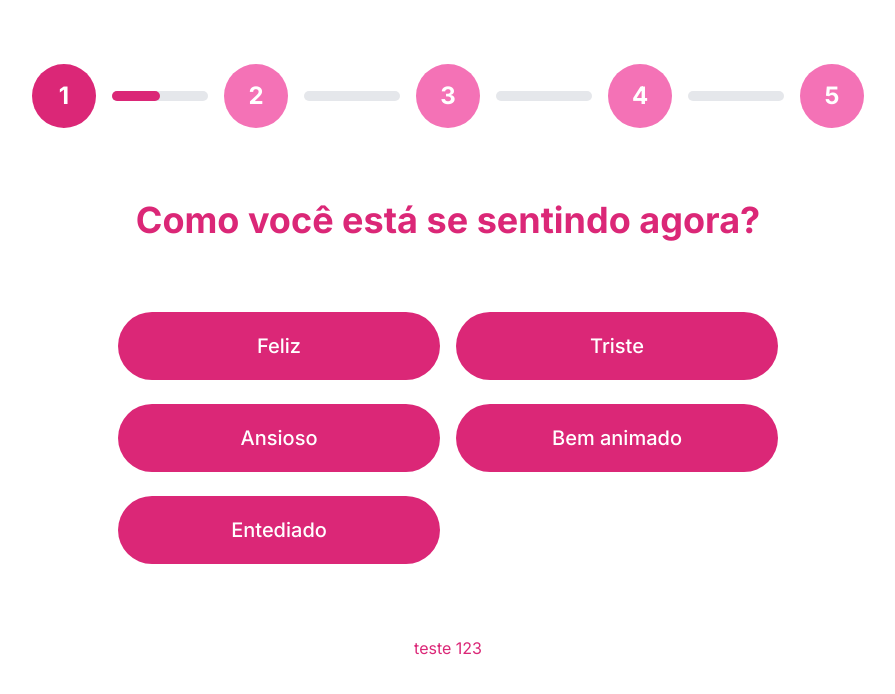
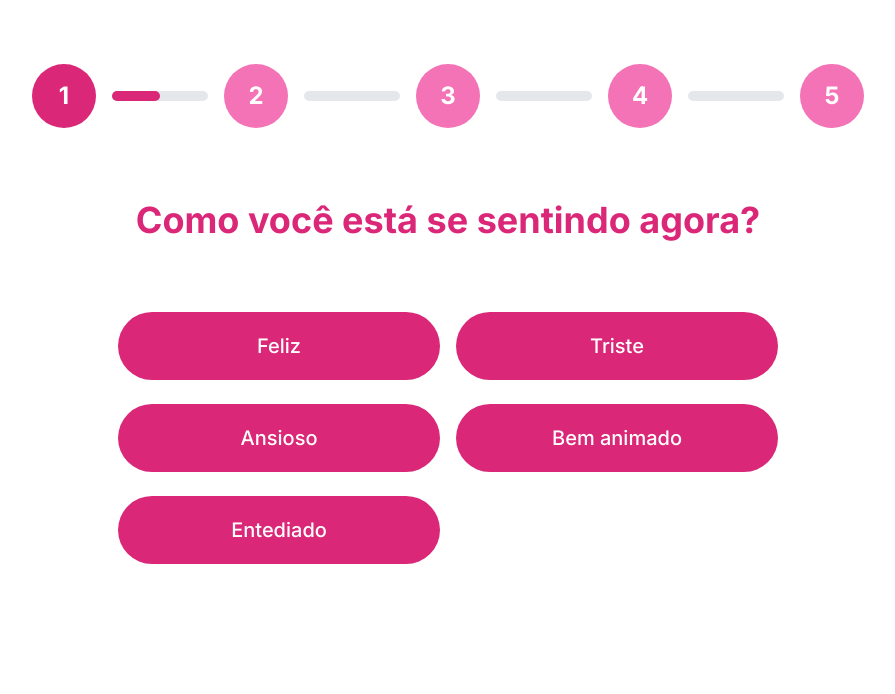
Before and after one commit to ElJohnnie/wtwt-front-end, a Next.js app: page / in a window 1280 px wide. Shown: the top 694 px of the page, without its empty margins (192-1087 px from the left). Built offline with nearby package versions, Linux system fonts and the light colour scheme.

Commit message:
fix: fix result page

```diff
--- a/app/result/page.tsx
+++ b/app/result/page.tsx
@@ -19,7 +19,7 @@ import { MoviesResponse, Movie } from '../../types';
 const Result: FC = () => {
   const { replace } = useNavigation();
 
-  const { answers } = useContext(AppContext);
+  const { answers, resetState } = useContext(AppContext);
 
   const [loading, setLoading] = useState(true);
 
@@ -48,6 +48,7 @@ const Result: FC = () => {
   }, [answers, replace]);
 
   const goToStart = () => {
+    resetState();
     replace(RoutesUrls.HOME);
   };
 
@@ -72,9 +73,9 @@ const Result: FC = () => {
               />
             )}
           </div>
-          <div className="my-4 grid grid-cols-2 gap-4">
+          <div className="my-4 grid">
             <StepsButton
-              text="Refazer do início"
+              text="Refazer novamente"
               onClick={goToStart}
               icon={
                 <svg
@@ -93,25 +94,6 @@ const Result: FC = () => {
                 </svg>
               }
             />
-            <StepsButton
-              text="Outra sugestão"
-              icon={
-                <svg
-                  xmlns="http://www.w3.org/2000/svg"
-                  fill="none"
-                  viewBox="0 0 24 24"
-                  strokeWidth="1.5"
-                  stroke="currentColor"
-                  className="size-6"
-                >
-                  <path
-                    strokeLinecap="round"
-                    strokeLinejoin="round"
-                    d="M16.023 9.348h4.992v-.001M2.985 19.644v-4.992m0 0h4.992m-4.993 0 3.181 3.183a8.25 8.25 0 0 0 13.803-3.7M4.031 9.865a8.25 8.25 0 0 1 13.803-3.7l3.181 3.182m0-4.991v4.99"
-                  />
-                </svg>
-              }
-            />
           </div>
         </>
       )}
--- a/contexts/AppContext.tsx
+++ b/contexts/AppContext.tsx
@@ -24,6 +24,9 @@ const defaultState = {
     throw new Error('answerQuestion function not implemented');
   },
   showResult: false,
+  resetState: () => {
+    throw new Error('resetState function not implemented');
+  },
 };
 
 export const AppContext = createContext<AppContextProps>(defaultState);
@@ -51,7 +54,7 @@ export const AppProvider: FC<AppProviderProps> = ({ children }) => {
         { text: 'Bem animado', value: 'excited' },
         { text: 'Entediado', value: 'bored' },
       ],
-      description: 'teste 123',
+      description: '',
     },
     {
       question: 'Qual o seu estilo de filme favorito?',
@@ -66,7 +69,7 @@ export const AppProvider: FC<AppProviderProps> = ({ children }) => {
         { text: 'Thriller', value: 'Thriller' },
         { text: 'Terror/Suspense', value: 'Horror' },
       ],
-      description: 'teste 123',
+      description: '',
     },
     {
       question: 'Seu segundo estilo de filme favorito?',
@@ -81,11 +84,12 @@ export const AppProvider: FC<AppProviderProps> = ({ children }) => {
         { text: 'Thriller', value: 'Thriller' },
         { text: 'Terror/Suspense', value: 'Horror' },
       ],
-      description: 'teste 123',
+      description: '',
     },
     {
       question: 'Qual período de lançamento mais lhe convém?',
       answers: [
+        { text: '2010', value: '2010' },
         { text: '2000', value: '2000' },
         { text: '1990', value: '1990' },
         { text: '1980', value: '1980' },
@@ -94,14 +98,12 @@ export const AppProvider: FC<AppProviderProps> = ({ children }) => {
         { text: '1950', value: '1950' },
         { text: '1940', value: '1940' },
       ],
-      description: 'teste 123',
+      description: '',
     },
   ];
 
   const [currentStep, setCurrentStep] = useState<number>(0);
-
   const [showResult, setShowResult] = useState<boolean>(false);
-
   const [answeredSteps, setAnsweredSteps] = useState<boolean[]>([
     false,
     false,
@@ -150,6 +152,13 @@ export const AppProvider: FC<AppProviderProps> = ({ children }) => {
     [currentStep, nextStep, questions.length],
   );
 
+  const resetState = useCallback(() => {
+    setCurrentStep(0);
+    setShowResult(false);
+    setAnsweredSteps([false, false, false, false, false]);
+    setAnswers([]);
+  }, []);
+
   return (
     <AppContext.Provider
       value={{
@@ -162,6 +171,7 @@ export const AppProvider: FC<AppProviderProps> = ({ children }) => {
         prevStep,
         answerQuestion,
         showResult,
+        resetState,
       }}
     >
       {children}
--- a/types/index.ts
+++ b/types/index.ts
@@ -26,6 +26,7 @@ export interface AppContextProps {
   prevStep: () => void;
   answerQuestion: (text: string) => void;
   showResult: boolean;
+  resetState: () => void;
 }
 
 export interface StepsButtonProps {
```
Also changed, not shown: 1 other file (tests, documents, lock files or other folders).
